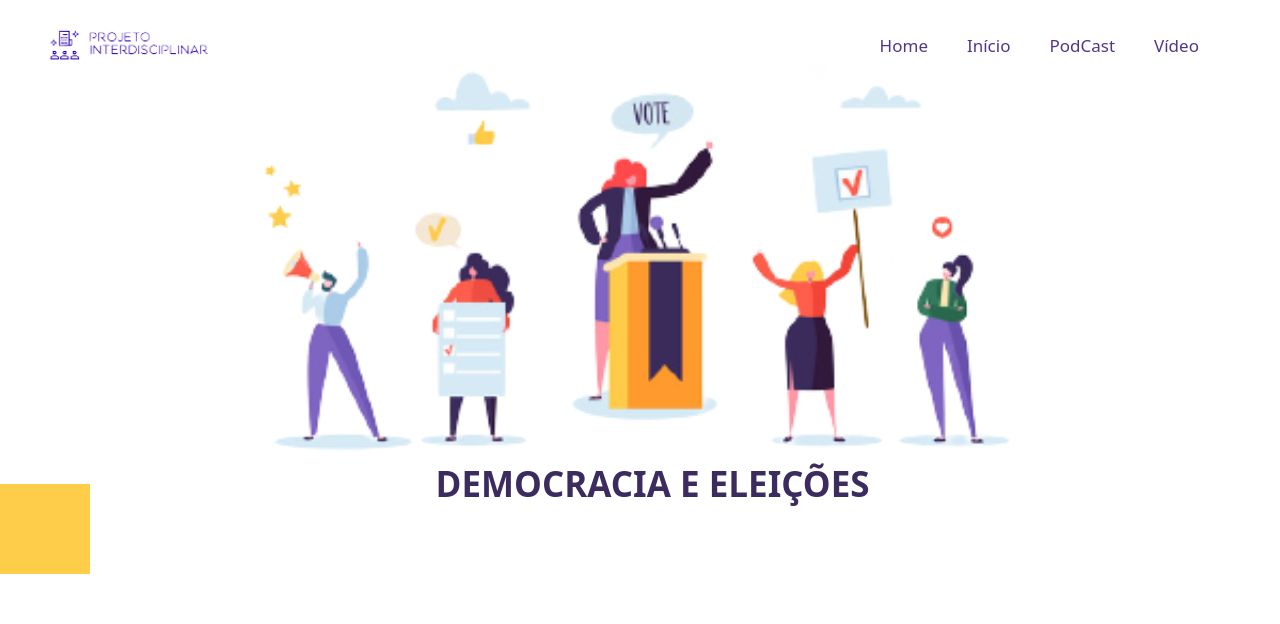
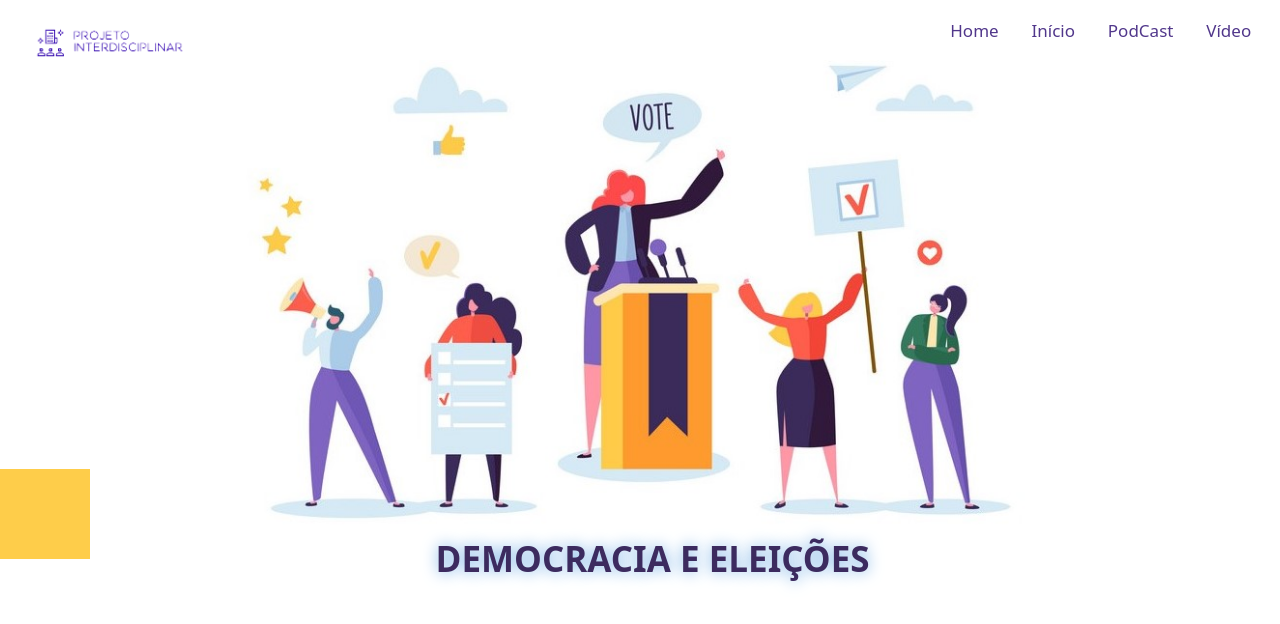
Before and after one commit to KamiliDCroce/Sociology-Philosophy, a PHP site: page /home.php in a window 1280 px wide. Shown: the top 624 px of the page. Run offline with PHP 8.4, Linux system fonts and the light colour scheme.

Commit message:
Pag Home
Image position, title project and menu

```diff
--- a/home.php
+++ b/home.php
@@ -6,7 +6,7 @@
 ?>
 
 <center>
-    <img id="imghome" src="images/bckhome.png" width="63%">
+    <img id="imghome" src="images/imghome.jpg" width="65%">
 </center>
 
 <div id="container-home">
--- a/main.css
+++ b/main.css
@@ -3,8 +3,8 @@
 
 #symbol {
     margin-top: 1.20%;
-    margin-left: 3%;
-    width: 14%;
+    margin-left: 2%;
+    width: 13%;
 }
 
 
@@ -46,8 +46,8 @@
 }
 
 #menu {
-    margin-left: 66%;
-    margin-top: -3%;
+    margin-left: 72%;
+    margin-top: -3.8%;
 }
 
 p {
@@ -106,9 +106,9 @@
 
 #imghome {
     background-repeat: no-repeat;
-    margin-top: -1%;
+    margin-top: 0%;
     position: fixed;
-    margin-left: -32%;
+    margin-left: -34%;
 }
 
 .block {
@@ -127,5 +127,6 @@
    margin-left: 27%;
    font-weight: bold;
    font-size: 35px;
-   margin-top: 30%;
+   margin-top: 37%;
+   text-shadow: 0px 0px 15px #72ade4;
 }
```
Also changed, not shown: images/22713619.jpg (deleted), images/imghome.jpg (added).
